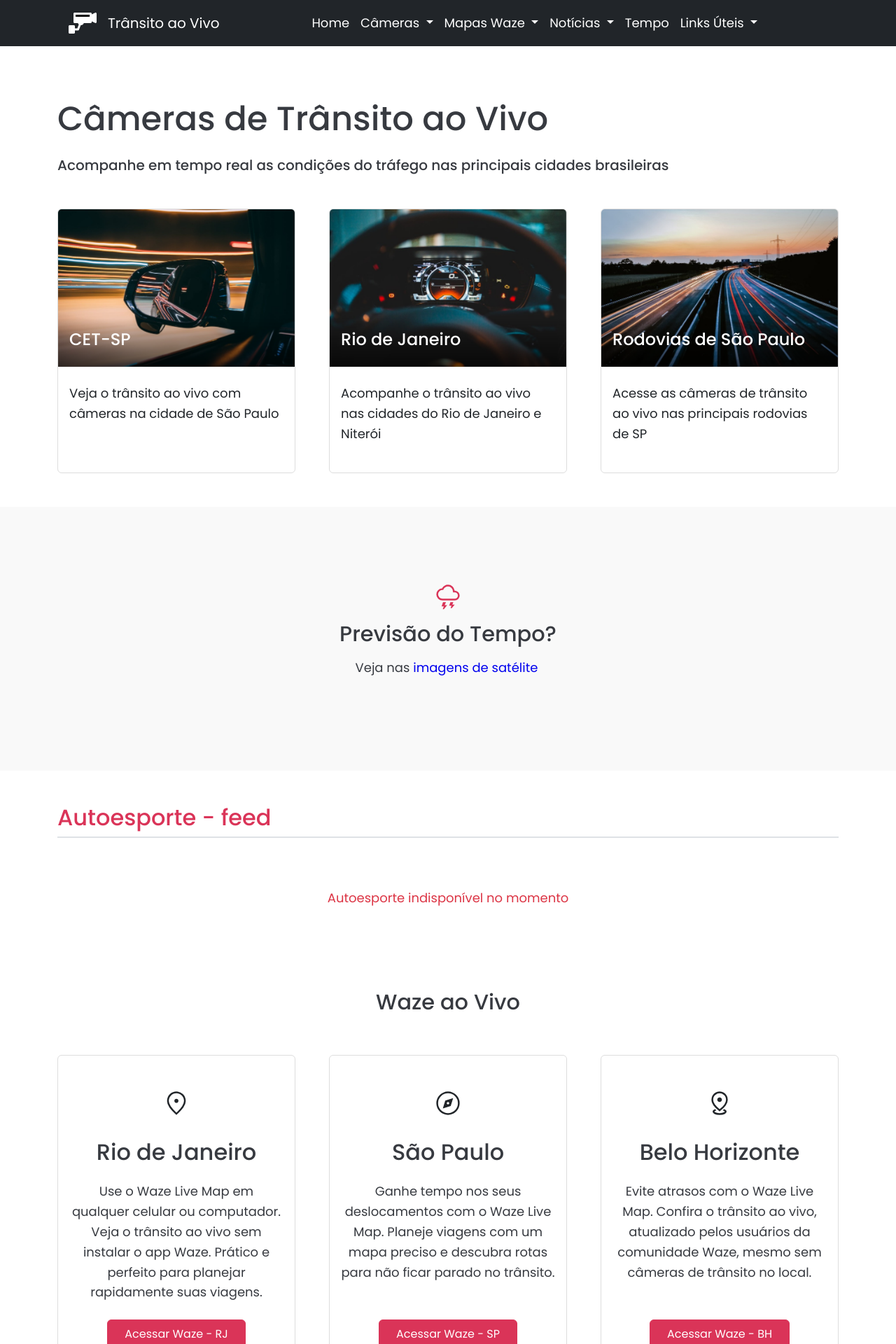
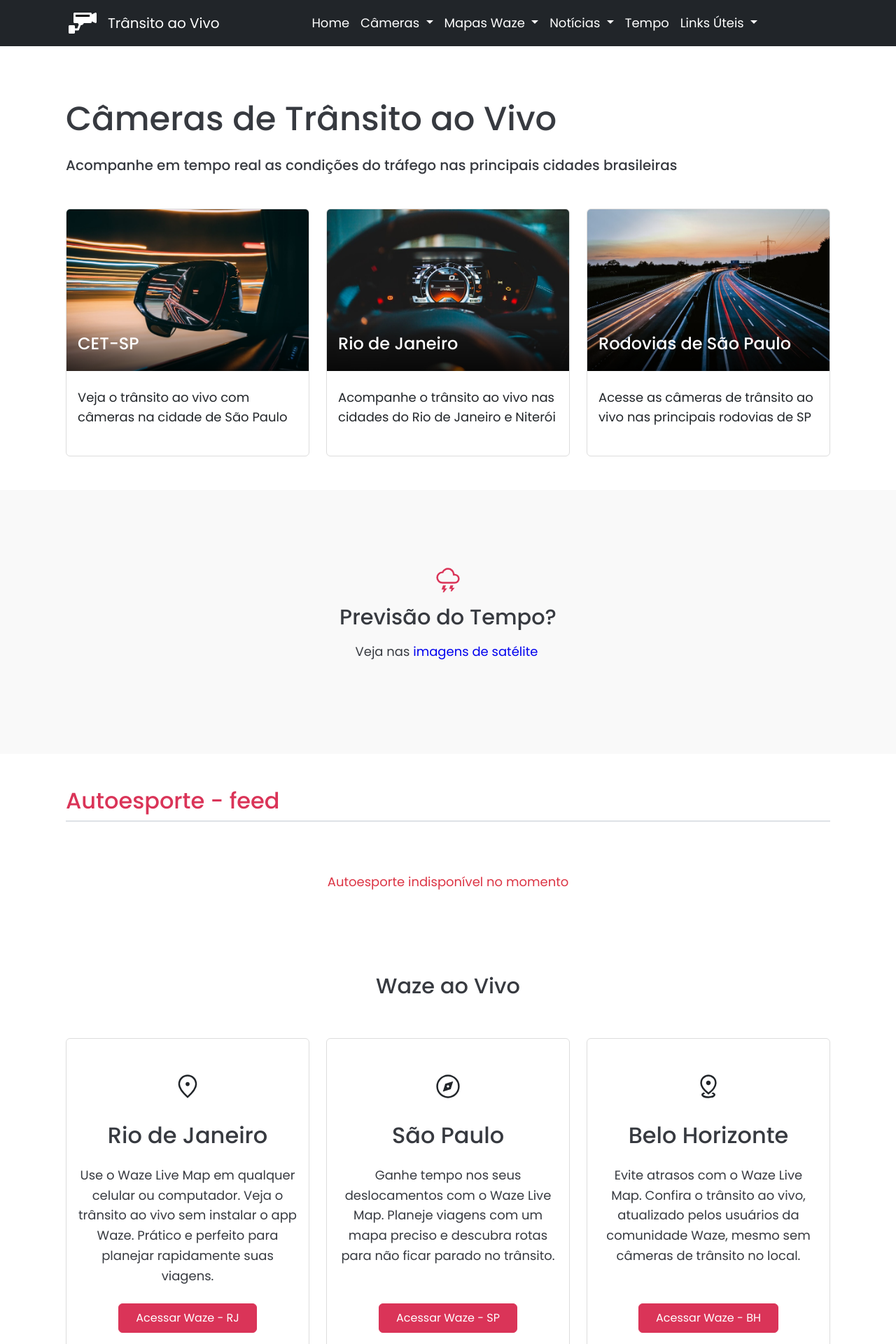
Before and after one commit to Sergio-Damm/transitoaovivo, a Jekyll site: the page built from index.html, in a window 1280 px wide. Shown: the top 1920 px of the page at 70% size. Built offline with Jekyll 4.4.1, drawn with Linux system fonts in a browser that asks for light colours; comment, search, counter and statistics services are not loaded.

Commit message:
.container { padding-left: 1rem; padding-right: 1rem; }

```diff
--- a/css/style.css
+++ b/css/style.css
@@ -331,13 +331,15 @@
 }
 */
 
-.row {
-  --bs-gutter-x: 2rem; /* 32px total → 16px de cada lado */
+.container {
+  padding-left: 1rem;
+  padding-right: 1rem;
 }
 
 @media (min-width: 768px) {
-  .row {
-    --bs-gutter-x: 3rem; /* 48px total → 24px de cada lado */
+  .container {
+    padding-left: 1.5rem;
+    padding-right: 1.5rem;
   }
 }
 
```
